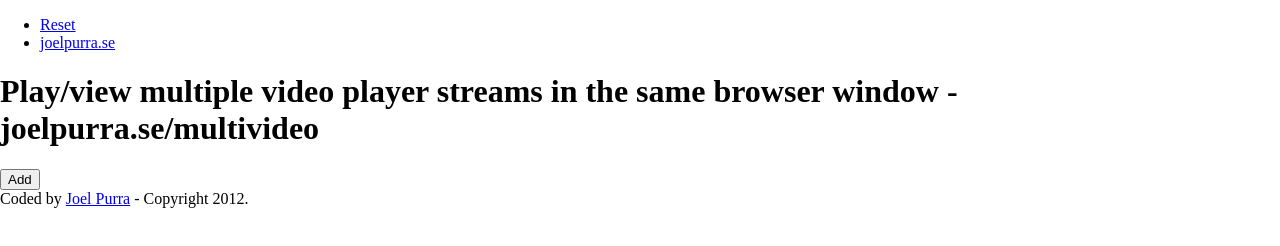
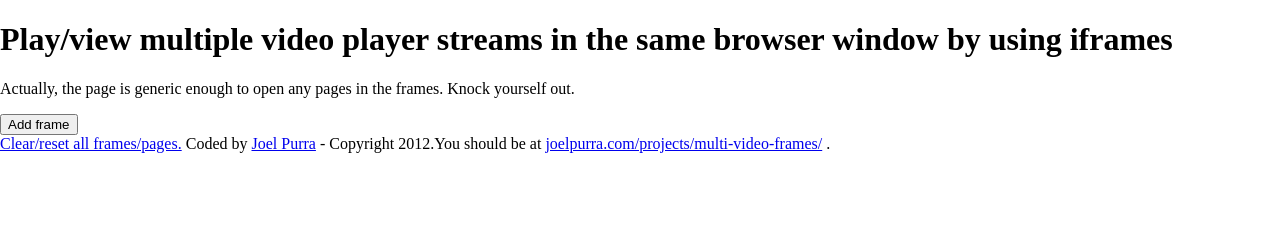
Before and after one commit to joelpurra/multi-video-frames, a plain HTML site: page index.html in a window 1280 px wide. Drawn offline with nearby package versions, Linux system fonts and the light colour scheme.

Commit message:
Prepare for public release

```diff
--- a/index.html
+++ b/index.html
@@ -4,7 +4,8 @@
     <head>
         <meta charset="UTF-8" />
         <title>
-            Play/view multiple video player streams in the same browser window - joelpurra.se/multivideo
+            Play/view multiple video player streams in the same browser window by
+            using iframes - joelpurra.com/projects/multi-video-frames/
         </title>
         <meta name="viewport" content="width=device-width, initial-scale=1.0"
         />
@@ -21,32 +22,30 @@
     </head>
 
     <body>
-        <nav>
-            <ul>
-                <li>
-                    <a href="./">Reset</a>
-                </li>
-                <li>
-                    <a href="http://joelpurra.se/">joelpurra.se</a>
-                </li>
-            </ul>
-        </nav>
         <header>
             <h1>
-                Play/view multiple video player streams in the same browser window - joelpurra.se/multivideo
+                Play/view multiple video player streams in the same browser window by
+                using iframes
             </h1>
+            <p>
+                Actually, the page is generic enough to open any pages in the frames.
+                Knock yourself out.
+            </p>
         </header>
         <section id="controls">
             <button id="addUrl" type="button">
-                Add
+                Add frame
             </button>
         </section>
         <section id="videos">
         </section>
         <footer class="container">
+            <a href="./">Clear/reset all frames/pages.</a>
             Coded by
             <a href="http://joelpurra.com/">Joel Purra</a>
-            - Copyright 2012.
+            - Copyright 2012.You should be at
+            <a href="http://joelpurra.com/projects/multi-video-frames/">joelpurra.com/projects/multi-video-frames/</a>
+            .
         </footer>
         <script src="https://ajax.googleapis.com/ajax/libs/jquery/1/jquery.js">
 
@@ -71,7 +70,7 @@
 
 $(function() {
     function addUrlInput() {
-        var $urlInput = $("<input />").attr("type", "url").data("random", getRandom()).appendTo($controls);
+        var $urlInput = $("<input />", {"type": "url", "placeholder": "Copy and paste URL here"}).data("random", getRandom()).appendTo($controls);
 
         return $urlInput;
     }
```
